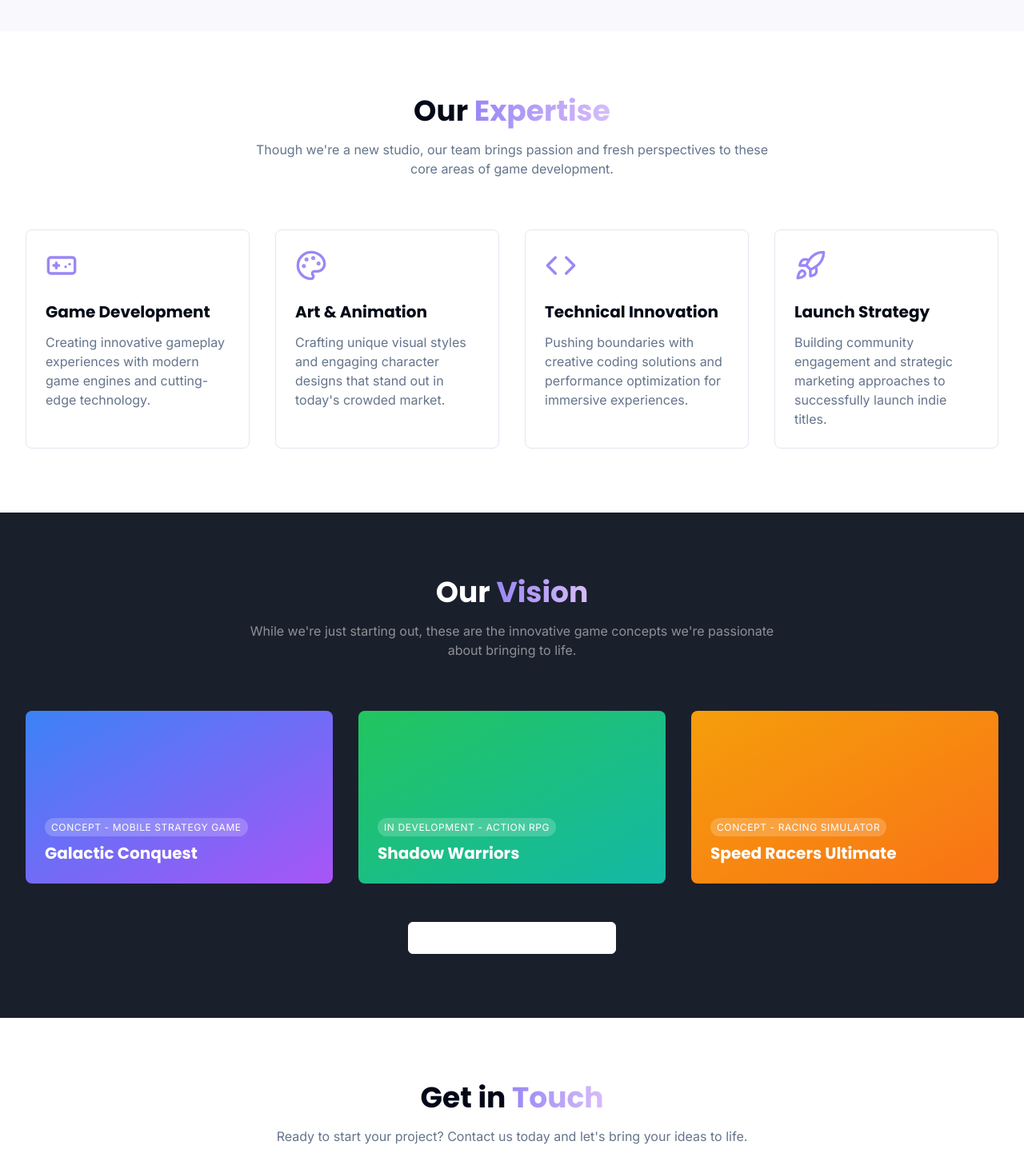
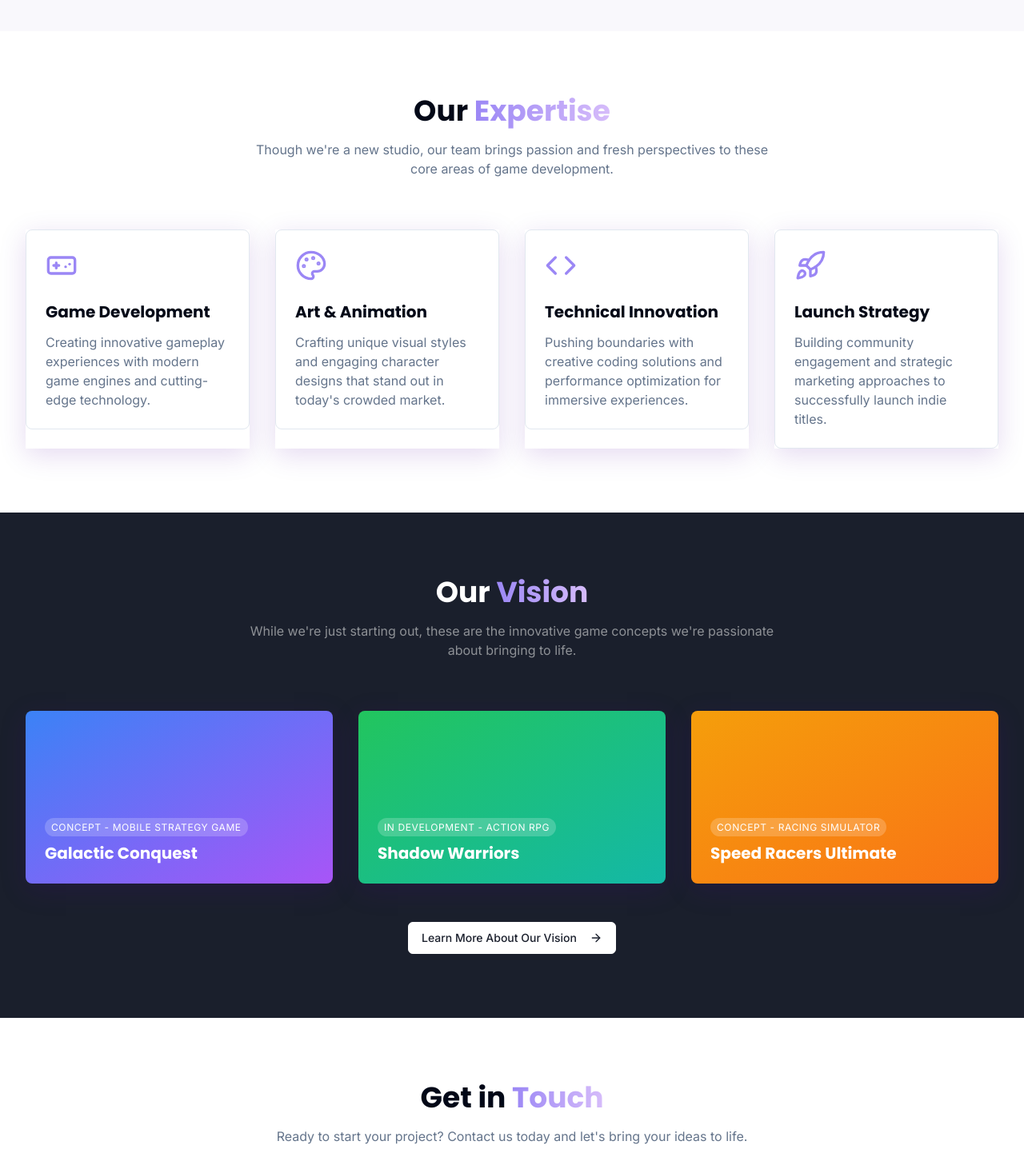
Before and after one commit to vineet-codes256/win-it-brand-bloom, a React (Vite) app: page / in a window 1280 px wide. Shown: the part 1284-2751 px from the top of the page at 80% size. Built offline with nearby package versions, Linux system fonts and the light colour scheme.

Commit message:
Added Animations: - AnimatedSection component and integrate into multiple sections; - updated package dependencies for the same

```diff
--- a/package.json
+++ b/package.json
@@ -45,6 +45,7 @@
     "cmdk": "^1.0.0",
     "date-fns": "^3.6.0",
     "embla-carousel-react": "^8.3.0",
+    "framer-motion": "^12.12.2",
     "input-otp": "^1.2.4",
     "lucide-react": "^0.462.0",
     "next-themes": "^0.3.0",
@@ -52,6 +53,7 @@
     "react-day-picker": "^8.10.1",
     "react-dom": "^18.3.1",
     "react-hook-form": "^7.53.0",
+    "react-intersection-observer": "^9.16.0",
     "react-resizable-panels": "^2.1.3",
     "react-router-dom": "^6.26.2",
     "recharts": "^2.12.7",
--- a/src/components/About.tsx
+++ b/src/components/About.tsx
@@ -1,5 +1,6 @@
 
 import { Award, Gamepad, Users } from "lucide-react";
+import AnimatedSection from "@/components/AnimatedSection";
 
 const About = () => {
   return (
@@ -16,7 +17,8 @@ const About = () => {
 
         <div className="grid grid-cols-1 md:grid-cols-3 gap-8">
           {/* Values */}
-          <div className="bg-white rounded-lg shadow-md p-8 hover-scale">
+          <AnimatedSection  direction="left">
+            <div className="bg-white rounded-lg shadow-md p-8 hover-scale animate-fade-in h-full">
               <div className="w-12 h-12 bg-studio-purple/10 rounded-full flex items-center justify-center mb-4">
                 <Award className="h-6 w-6 text-studio-purple" />
               </div>
@@ -25,9 +27,11 @@ const About = () => {
                 To create innovative, engaging games that push boundaries and deliver exceptional player experiences across all platforms.
               </p>
             </div>
+          </AnimatedSection>
 
           {/* Experience */}
-          <div className="bg-white rounded-lg shadow-md p-8 hover-scale">
+          <AnimatedSection direction="up">
+            <div className="bg-white rounded-lg shadow-md p-8 hover-scale animate-fade-in h-full">
               <div className="w-12 h-12 bg-studio-purple/10 rounded-full flex items-center justify-center mb-4">
                 <Gamepad className="h-6 w-6 text-studio-purple" />
               </div>
@@ -36,9 +40,11 @@ const About = () => {
                 Though new to development, we're lifelong gamers who've spent thousands of hours playing and analyzing games. We understand what players want because we are players ourselves.
               </p>
             </div>
+          </AnimatedSection>
 
           {/* Team */}
-          <div className="bg-white rounded-lg shadow-md p-8 hover-scale">
+          <AnimatedSection direction="right">
+            <div className="bg-white rounded-lg shadow-md p-8 hover-scale animate-fade-in h-full">
               <div className="w-12 h-12 bg-studio-purple/10 rounded-full flex items-center justify-center mb-4">
                 <Users className="h-6 w-6 text-studio-purple" />
               </div>
@@ -47,6 +53,7 @@ const About = () => {
                 Our passionate team brings fresh perspectives, technical skills, and a deep love for gaming as we embark on our journey to create games that captivate and inspire.
               </p>
             </div>
+          </AnimatedSection>
         </div>
       </div>
     </section>
--- /dev/null
+++ b/src/components/AnimatedSection.tsx
@@ -0,0 +1,58 @@
+import { motion } from "framer-motion";
+import { useInView } from "react-intersection-observer";
+
+type AnimatedSectionProps = {
+    children: React.ReactNode;
+    delay?: number;
+    direction?: "left" | "right" | "up" | "down";
+    perspective?: number;
+};
+
+const getVariants = (direction: string, delay: number) => {
+    let initial: Record<string, number> = { opacity: 0, scale: 0.9 };
+    if (direction === "left") initial = { ...initial, x: -window.innerWidth / 8 || -125, rotateY: 0 };
+    else if (direction === "right") initial = { ...initial, x: window.innerWidth / 8 || 125, rotateY: 0 };
+    else if (direction === "up") initial = { ...initial, y: -80, rotateX: 45 };
+    else initial = { ...initial, y: 80, rotateX: -45 };
+
+    return {
+        hidden: initial,
+        visible: {
+            opacity: 1,
+            x: 0,
+            y: 0,
+            rotateX: 0,
+            rotateY: 0,
+            scale: 1,
+            boxShadow: "0 8px 32px 0 rgba(80,0,160,0.15)",
+            transition: {
+                duration: 3,
+                delay,
+                ease: [0.16, 1, 0.3, 1],
+            },
+        },
+    };
+};
+
+const AnimatedSection = ({
+    children,
+    delay = 0,
+    direction = "up",
+    perspective = 1200,
+}: AnimatedSectionProps) => {
+    const { ref, inView } = useInView({ triggerOnce: true, threshold: 0.2 });
+
+    return (
+        <motion.section
+            ref={ref}
+            variants={getVariants(direction, delay)}
+            initial="hidden"
+            animate={inView ? "visible" : "hidden"}
+            style={{ perspective }}
+        >
+            {children}
+        </motion.section>
+    );
+};
+
+export default AnimatedSection;
--- a/src/components/Footer.tsx
+++ b/src/components/Footer.tsx
@@ -38,7 +38,8 @@ const Footer = () => {
 
         <div className="border-t border-white/10 mt-12 pt-6 flex flex-col md:flex-row justify-between items-center">
           <p className="text-studio-gray text-sm">
-            © {currentYear} WIN IT STUDIOS. A brand under Rawat Innovations Pvt. Ltd. All rights reserved.
+            © {currentYear} WIN IT STUDIOS. <br />
+            A brand under Rawat Innovations Pvt. Ltd. All rights reserved.
           </p>
           <p className="text-studio-gray text-sm mt-2 md:mt-0">
             <a href="https://winitstudios.com" className="hover:text-studio-purple transition-colors">
--- a/src/components/Hero.tsx
+++ b/src/components/Hero.tsx
@@ -1,6 +1,7 @@
 
 import { Button } from "@/components/ui/button";
 import { ArrowRight } from "lucide-react";
+import AnimatedSection from "@/components/AnimatedSection";
 
 const Hero = () => {
   return (
@@ -25,6 +26,7 @@ const Hero = () => {
               </Button>
             </div>
           </div>
+          <AnimatedSection direction="right">
             <div className="relative animate-fade-in">
               <div className="absolute -z-10 w-3/4 h-3/4 bg-studio-light-purple/30 blur-3xl rounded-full top-1/2 left-1/2 -translate-x-1/2 -translate-y-1/2"></div>
               <div className="rounded-2xl overflow-hidden shadow-2xl border">
@@ -45,6 +47,7 @@ const Hero = () => {
                 </div>
               </div>
             </div>
+          </AnimatedSection>
         </div>
       </div>
     </section>
--- a/src/components/Services.tsx
+++ b/src/components/Services.tsx
@@ -1,5 +1,6 @@
 
 import { Code, Gamepad, Palette, Rocket } from "lucide-react";
+import AnimatedSection from "@/components/AnimatedSection";
 
 const Services = () => {
   const services = [
@@ -39,11 +40,13 @@ const Services = () => {
 
         <div className="grid grid-cols-1 md:grid-cols-2 lg:grid-cols-4 gap-8">
           {services.map((service, index) => (
-            <div key={index} className="service-card group">
-              <div className="mb-6">{service.icon}</div>
-              <h3 className="text-xl font-bold mb-3 group-hover:text-studio-purple transition-colors">{service.title}</h3>
-              <p className="text-muted-foreground">{service.description}</p>
-            </div>
+            <AnimatedSection direction="left" key={index}>
+              <div className="service-card group animate-fade-in">
+                <div className="mb-6">{service.icon}</div>
+                <h3 className="text-xl font-bold mb-3 group-hover:text-studio-purple transition-colors">{service.title}</h3>
+                <p className="text-muted-foreground">{service.description}</p>
+              </div>
+            </AnimatedSection>
           ))}
         </div>
       </div>
--- a/src/components/Work.tsx
+++ b/src/components/Work.tsx
@@ -1,6 +1,7 @@
 
 import { ArrowRight } from "lucide-react";
 import { Button } from "@/components/ui/button";
+import AnimatedSection from "@/components/AnimatedSection";
 
 const Work = () => {
   const projects = [
@@ -35,7 +36,8 @@ const Work = () => {
 
         <div className="grid grid-cols-1 md:grid-cols-2 lg:grid-cols-3 gap-8">
           {projects.map((project, index) => (
-            <div key={index} className="overflow-hidden rounded-lg group cursor-pointer hover-scale">
+            <AnimatedSection direction="right" key={index}>
+              <div className="overflow-hidden rounded-lg group cursor-pointer hover-scale">
                 <div className={`aspect-video ${project.image} flex items-end p-6`}>
                   <div>
                     <span className="text-xs uppercase tracking-wider bg-white/20 px-2 py-1 rounded-full">
@@ -45,11 +47,14 @@ const Work = () => {
                   </div>
                 </div>
               </div>
+            </AnimatedSection>
           ))}
         </div>
 
         <div className="mt-12 text-center">
-          <Button variant="outline" className="border-white text-white hover:bg-white hover:text-studio-dark-purple">
+          <Button
+            variant="outline"
+            className="border-white text-studio-dark-purple hover:bg-studio-purple hover:text-white hover:border-transparent animate-fade-in">
             Learn More About Our Vision
             <ArrowRight className="ml-2 h-4 w-4" />
           </Button>
--- a/src/pages/Index.tsx
+++ b/src/pages/Index.tsx
@@ -9,7 +9,7 @@ import Footer from "@/components/Footer";
 
 const Index = () => {
   return (
-    <div className="min-h-screen">
+    <div className="min-h-screen" style={{ overflowX: "hidden" }}>
       <Navbar />
       <main>
         <Hero />
```
Also changed, not shown: 1 other file (tests, documents, lock files or other folders). Lines whose indentation alone changed are shown as unchanged.
